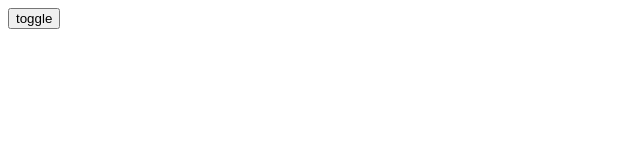
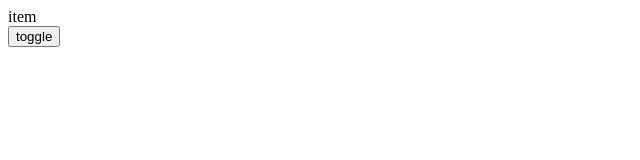
Before and after one commit to ggqshr/reactProject, a React (Create React App) app: page / in a window 1280 px wide. Both pictures are taken after a click on the button "toggle". Shown: the top 160 px of the page, without its empty margins (0-640 px from the left). Built offline with nearby package versions, Linux system fonts and the light colour scheme.

Commit message:
TransitionGroup

```diff
--- a/src/App.js
+++ b/src/App.js
@@ -1,22 +1,32 @@
 import React, { Component, Fragment } from 'react'
 import "./style.css";
-import { CSSTransition } from 'react-transition-group'
+import { CSSTransition, TransitionGroup } from 'react-transition-group'
 export default class App extends Component {
     constructor() {
         super();
         this.state = {
-            show: true,
+            list: []
         }
     }
     render() {
         return (
             <Fragment>
-                <CSSTransition in={this.state.show} timeout={1000} classNames='fade' unmountOnExit onEntered={(el)=>{el.style.color="red"}} appear={true}>
-                    <div >
-                        hello world
-                    </div>
-                </CSSTransition>
-                <button onClick={() => this.handleToggle()}>
+                <TransitionGroup >
+                    {
+
+                        this.state.list.map((item, index) => {
+                            return (
+                                <CSSTransition timeout={1000} classNames="fade" unmountOnExit appear={true} key={index}>
+                                    <div >
+                                        {item}
+                                    </div>
+                                </CSSTransition>
+                            )
+                        })
+
+                    }
+                </TransitionGroup>
+                <button onClick={() => this.handleAddItem()}>
                     toggle
                 </button>
             </Fragment>
@@ -31,4 +41,11 @@ export default class App extends Component {
             }
         )
     }
+    handleAddItem() {
+        this.setState((prev) => {
+            return {
+                list: [...prev.list, 'item']
+            }
+        })
+    }
 }
```
